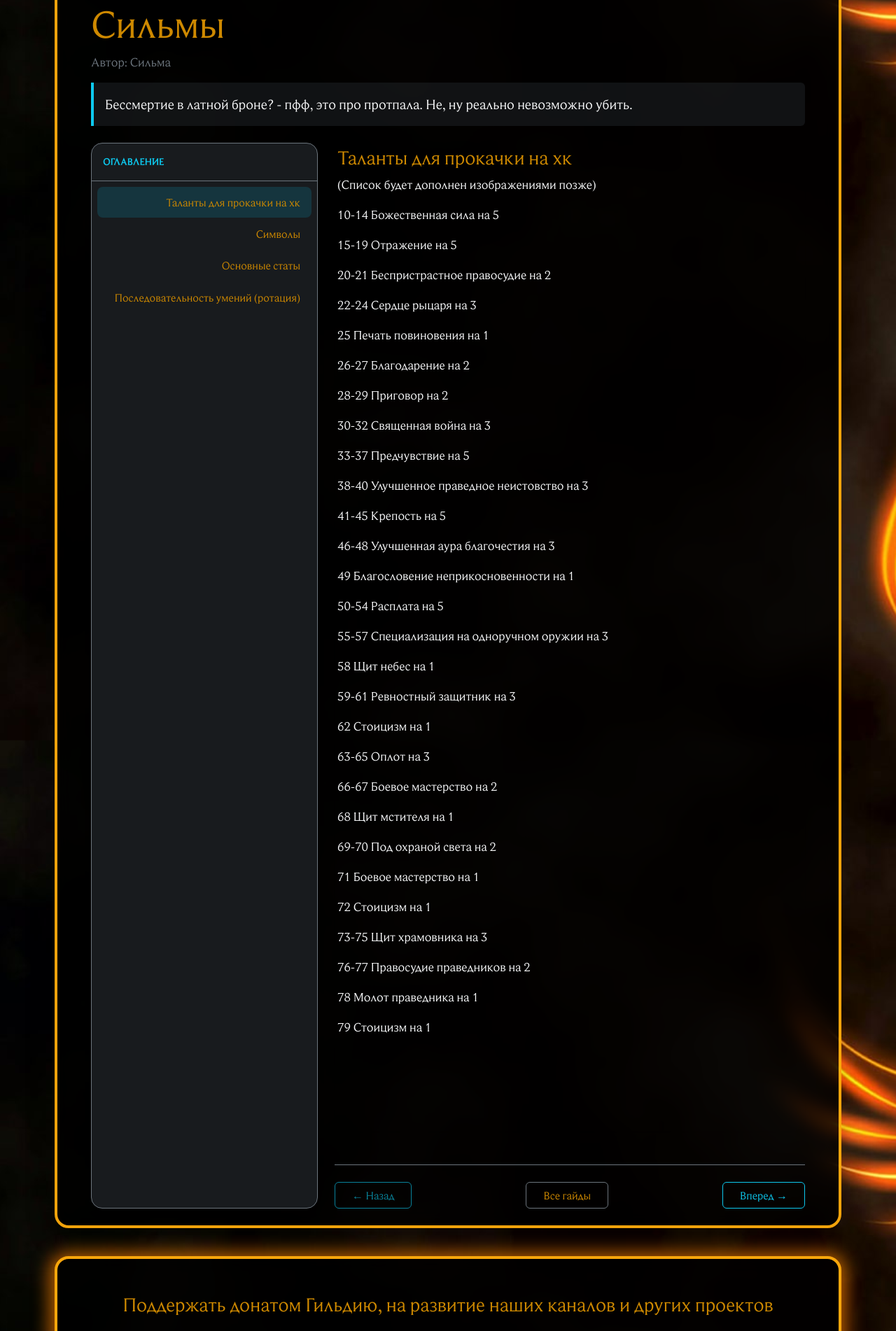
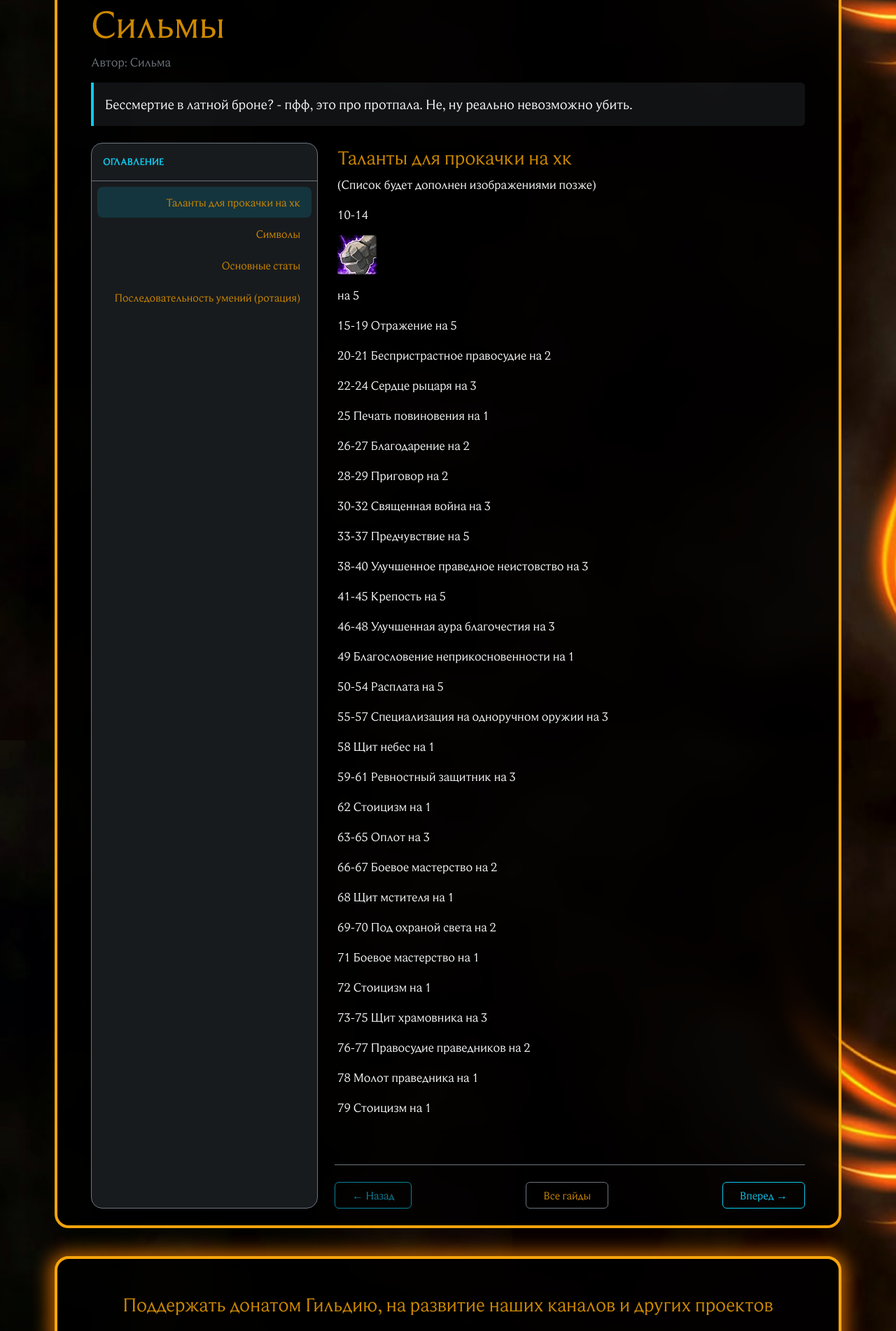
Before and after one commit to Phoenix-Guilds/phoenix-guilds.github.io, a Jekyll site: the page built from _guides/hk-gayd-po-paladinu-prot-paladin-ot-silmy.md, in a window 1280 px wide. Shown: the part 599-2501 px from the top of the page at 70% size. Built offline with Jekyll 4.4.1, drawn with Linux system fonts in a browser that asks for light colours; nearby versions of some CDN libraries; library files that are not in the unit come from our copies.

Commit message:
Update Гайды “hk-gayd-po-paladinu-prot-paladin-ot-silmy”

```diff
--- a/_guides/hk-gayd-po-paladinu-prot-paladin-ot-silmy.md
+++ b/_guides/hk-gayd-po-paladinu-prot-paladin-ot-silmy.md
@@ -10,7 +10,11 @@ description: |-
 
 (Список будет дополнен изображениями позже)
 
-10-14 Божественная сила на 5
+10-14
+
+![Божественная сила](/nest/assets/images/uploads/изображение_2026-03-30_081857270.png)
+
+ на 5
 
 15-19 Отражение на 5
 
```
Also changed, not shown: nest/assets/images/uploads/изображение_2026-03-30_081857270.png (added).
